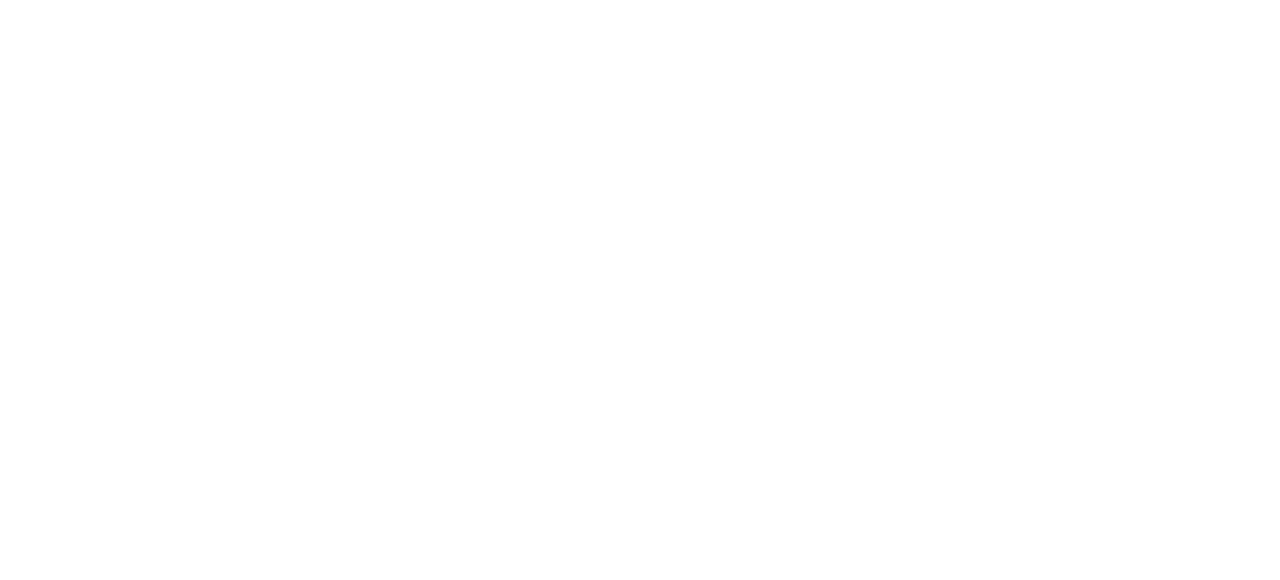
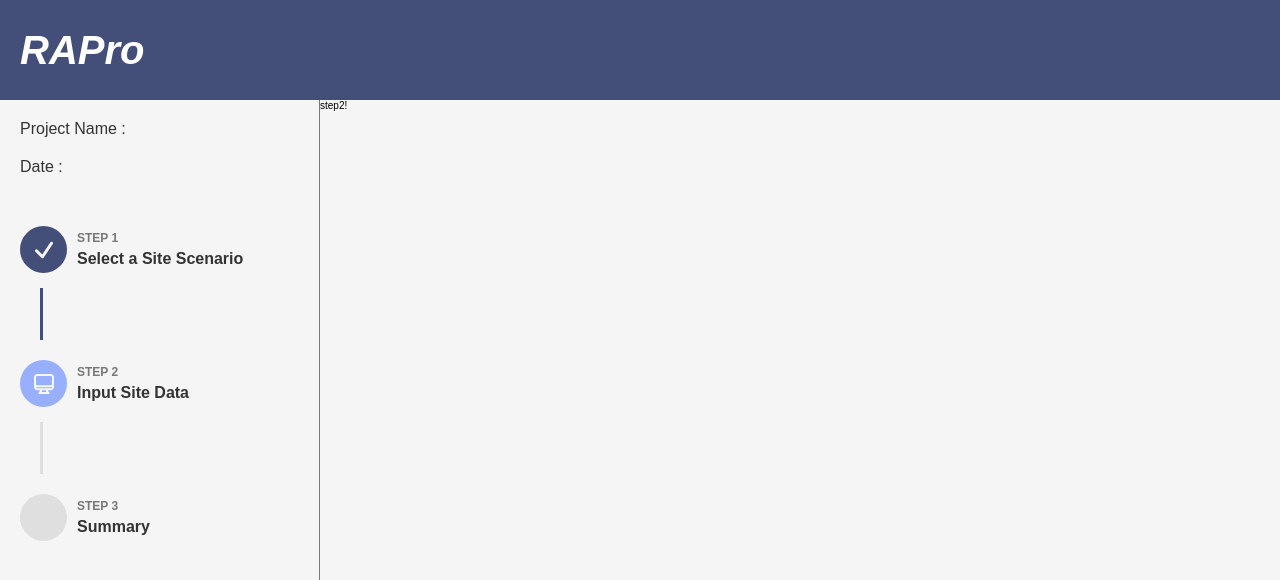
Before and after one commit to VIRAPkoreauniv/RAPro, a React (Vite) app: page /step/2 in a window 1280 px wide. Before the commit this address had no page. Shown: the top 580 px of the page. Built offline with nearby package versions, Linux system fonts and the light colour scheme; a web font is replaced by a local one.

Commit message:
feat: step2 페이지 생성 및 연결

```diff
--- a/src/Router.tsx
+++ b/src/Router.tsx
@@ -1,6 +1,7 @@
 import { BrowserRouter, Route, Routes } from 'react-router-dom'
 import HomePage from './pages/home'
 import Step1Page from './pages/step1'
+import Step2Page from './pages/step2'
 
 export default function AppRouter() {
   return (
@@ -8,6 +9,7 @@
       <Routes>
         <Route path="/" element={<HomePage />} />
         <Route path="/step/1" element={<Step1Page />} />
+        <Route path="/step/2" element={<Step2Page />} />
       </Routes>
     </BrowserRouter>
   )
--- a/src/pages/step1/components/select-scenario/index.tsx
+++ b/src/pages/step1/components/select-scenario/index.tsx
@@ -133,7 +133,7 @@
           <RectangleButton
             isActive={scenario !== 0 ? true : false}
             size="medium"
-            onClick={() => navigate('/step2')}
+            onClick={() => navigate('/step/2')}
           >
             Next
           </RectangleButton>
--- /dev/null
+++ b/src/pages/step2/index.tsx
@@ -0,0 +1,9 @@
+import Layout from '../../layouts'
+
+export default function Step2Page() {
+  return (
+    <Layout>
+      <p>step2!</p>
+    </Layout>
+  )
+}
```
